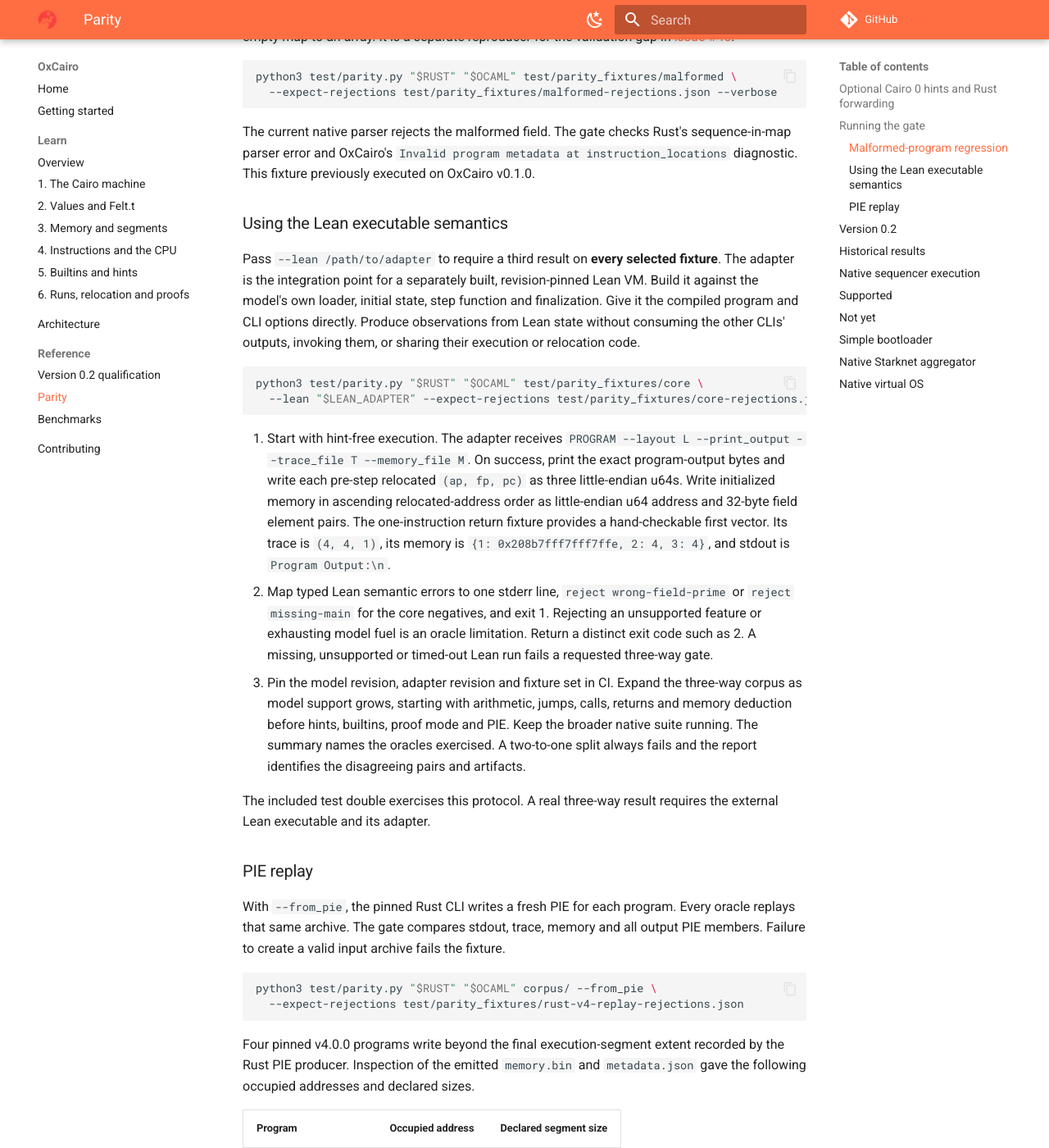
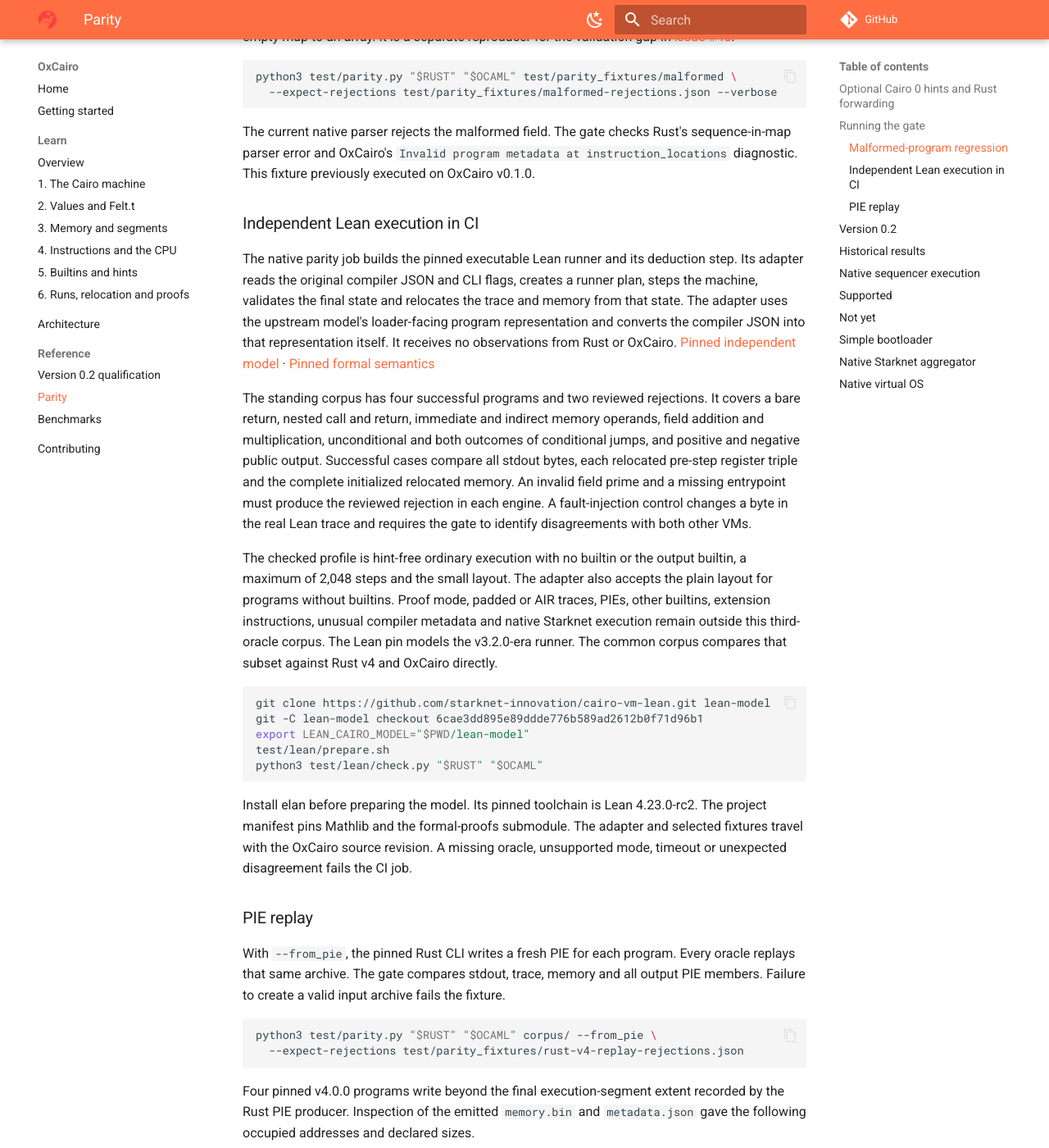
Before and after one commit to teddyjfpender/cairo-vm-ocaml, an MkDocs documentation site: the page built from docs/parity.md, in a window 1280 px wide and 1400 px high, scrolled down 2014 px. Shown: the whole window at 82% size. Built offline with MkDocs 1.6.1 and Material for MkDocs 9.7.7, drawn with Linux system fonts in a browser that asks for light colours; comment, search, counter and statistics services are not loaded.

Commit message:
Execute a pinned independent Lean oracle on the ordinary three-way CI corpus

````diff
--- a/docs/parity.md
+++ b/docs/parity.md
@@ -67,39 +67,23 @@ The current native parser rejects the malformed field. The gate checks Rust's
 sequence-in-map parser error and OxCairo's `Invalid program metadata at instruction_locations`
 diagnostic. This fixture previously executed on OxCairo v0.1.0.
 
-### Using the Lean executable semantics
+### Independent Lean execution in CI
 
-Pass `--lean /path/to/adapter` to require a third result on **every selected fixture**. The
-adapter is the integration point for a separately built, revision-pinned Lean VM. Build it
-against the model's own loader, initial state, step function and finalization. Give it the
-compiled program and CLI options directly. Produce observations from Lean state without
-consuming the other CLIs' outputs, invoking them, or sharing their execution or relocation code.
+The native parity job builds the pinned executable Lean runner and its deduction step. Its adapter reads the original compiler JSON and CLI flags, creates a runner plan, steps the machine, validates the final state and relocates the trace and memory from that state. The adapter uses the upstream model's loader-facing program representation and converts the compiler JSON into that representation itself. It receives no observations from Rust or OxCairo. [Pinned independent model](https://github.com/starknet-innovation/cairo-vm-lean/tree/6cae3dd895e89ddde776b589ad2612b0f71d96b1) · [Pinned formal semantics](https://github.com/starkware-libs/formal-proofs/tree/d0dd8279612a248cbc6bf6d286030bf0bb2a37ff)
+
+The standing corpus has four successful programs and two reviewed rejections. It covers a bare return, nested call and return, immediate and indirect memory operands, field addition and multiplication, unconditional and both outcomes of conditional jumps, and positive and negative public output. Successful cases compare all stdout bytes, each relocated pre-step register triple and the complete initialized relocated memory. An invalid field prime and a missing entrypoint must produce the reviewed rejection in each engine. A fault-injection control changes a byte in the real Lean trace and requires the gate to identify disagreements with both other VMs.
+
+The checked profile is hint-free ordinary execution with no builtin or the output builtin, a maximum of 2,048 steps and the small layout. The adapter also accepts the plain layout for programs without builtins. Proof mode, padded or AIR traces, PIEs, other builtins, extension instructions, unusual compiler metadata and native Starknet execution remain outside this third-oracle corpus. The Lean pin models the v3.2.0-era runner. The common corpus compares that subset against Rust v4 and OxCairo directly.
 
 ```sh
-python3 test/parity.py "$RUST" "$OCAML" test/parity_fixtures/core \
-  --lean "$LEAN_ADAPTER" --expect-rejections test/parity_fixtures/core-rejections.json --verbose
+git clone https://github.com/starknet-innovation/cairo-vm-lean.git lean-model
+git -C lean-model checkout 6cae3dd895e89ddde776b589ad2612b0f71d96b1
+export LEAN_CAIRO_MODEL="$PWD/lean-model"
+test/lean/prepare.sh
+python3 test/lean/check.py "$RUST" "$OCAML"
 ```
 
-1. Start with hint-free execution. The adapter receives
-   `PROGRAM --layout L --print_output --trace_file T --memory_file M`.
-   On success, print the exact program-output bytes and write each pre-step relocated
-   `(ap, fp, pc)` as three little-endian u64s. Write initialized memory in ascending
-   relocated-address order as little-endian u64 address and 32-byte field element pairs.
-   The one-instruction return fixture provides a hand-checkable first vector. Its trace is
-   `(4, 4, 1)`, its memory is `{1: 0x208b7fff7fff7ffe, 2: 4, 3: 4}`, and stdout is
-   `Program Output:\n`.
-2. Map typed Lean semantic errors to one stderr line, `reject wrong-field-prime` or
-   `reject missing-main` for the core negatives, and exit 1. Rejecting an unsupported feature
-   or exhausting model fuel is an oracle limitation. Return a distinct exit code such as 2.
-   A missing, unsupported or timed-out Lean run fails a requested three-way gate.
-3. Pin the model revision, adapter revision and fixture set in CI. Expand the three-way
-   corpus as model support grows, starting with arithmetic, jumps, calls, returns and memory
-   deduction before hints, builtins, proof mode and PIE. Keep the broader native suite running.
-   The summary names the oracles exercised. A two-to-one split always fails and the report
-   identifies the disagreeing pairs and artifacts.
-
-The included test double exercises this protocol. A real three-way result requires the external
-Lean executable and its adapter.
+Install elan before preparing the model. Its pinned toolchain is Lean 4.23.0-rc2. The project manifest pins Mathlib and the formal-proofs submodule. The adapter and selected fixtures travel with the OxCairo source revision. A missing oracle, unsupported mode, timeout or unexpected disagreement fails the CI job.
 
 ### PIE replay
 
````
Also changed, not shown: 8 other files.
